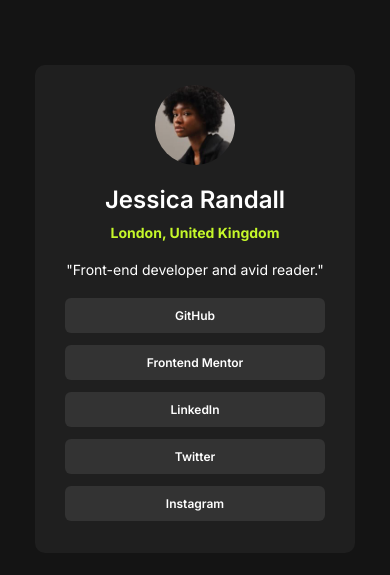
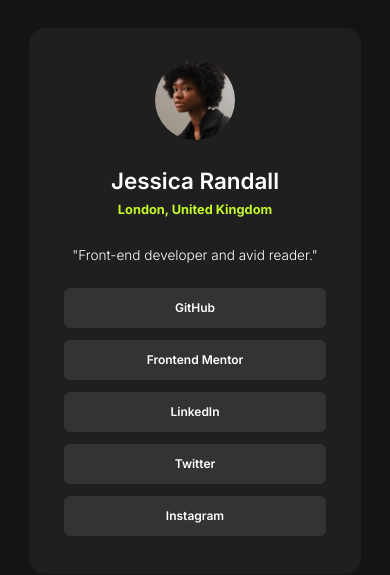
Before and after one commit to ryan-spencer1220/social-links-profile, a plain HTML site: page index.html in a window 390 px wide. Shown: the part 121-696 px from the top of the page. Drawn offline with Linux system fonts and the light colour scheme.

Commit message:
swap pixels to em/rem units, swap button elements to a tags, remove media queries

```diff
--- a/index.html
+++ b/index.html
@@ -6,6 +6,8 @@
     <link rel="icon" type="image/png" sizes="32x32" href="./assets/images/favicon-32x32.png" />
     <link rel="preconnect" href="https://fonts.googleapis.com" />
     <link rel="preconnect" href="https://fonts.gstatic.com" crossorigin />
+
+    <link rel="stylesheet" href="reset.css" />
     <link href="https://fonts.googleapis.com/css2?family=Inter:ital,opsz,wght@0,14..32,100..900;1,14..32,100..900&display=swap" rel="stylesheet" />
     <link rel="stylesheet" href="styles.css" />
     <title>Frontend Mentor | Social links profile</title>
@@ -17,11 +19,11 @@
       <h2>London, United Kingdom</h2>
       <p>"Front-end developer and avid reader."</p>
       <div class="social">
-        <p>GitHub</p>
-        <p>Frontend Mentor</p>
-        <p>LinkedIn</p>
-        <p>Twitter</p>
-        <p>Instagram</p>
+        <a>GitHub</a>
+        <a>Frontend Mentor</a>
+        <a>LinkedIn</a>
+        <a>Twitter</a>
+        <a>Instagram</a>
       </div>
     </main>
   </body>
--- /dev/null
+++ b/reset.css
@@ -0,0 +1,129 @@
+/* http://meyerweb.com/eric/tools/css/reset/
+   v2.0 | 20110126
+   License: none (public domain)
+*/
+
+html,
+body,
+div,
+span,
+applet,
+object,
+iframe,
+h1,
+h2,
+h3,
+h4,
+h5,
+h6,
+p,
+blockquote,
+pre,
+a,
+abbr,
+acronym,
+address,
+big,
+cite,
+code,
+del,
+dfn,
+em,
+img,
+ins,
+kbd,
+q,
+s,
+samp,
+small,
+strike,
+strong,
+sub,
+sup,
+tt,
+var,
+b,
+u,
+i,
+center,
+dl,
+dt,
+dd,
+ol,
+ul,
+li,
+fieldset,
+form,
+label,
+legend,
+table,
+caption,
+tbody,
+tfoot,
+thead,
+tr,
+th,
+td,
+article,
+aside,
+canvas,
+details,
+embed,
+figure,
+figcaption,
+footer,
+header,
+hgroup,
+menu,
+nav,
+output,
+ruby,
+section,
+summary,
+time,
+mark,
+audio,
+video {
+  margin: 0;
+  padding: 0;
+  border: 0;
+  font-size: 100%;
+  font: inherit;
+  vertical-align: baseline;
+}
+/* HTML5 display-role reset for older browsers */
+article,
+aside,
+details,
+figcaption,
+figure,
+footer,
+header,
+hgroup,
+menu,
+nav,
+section {
+  display: block;
+}
+body {
+  line-height: 1;
+}
+ol,
+ul {
+  list-style: none;
+}
+blockquote,
+q {
+  quotes: none;
+}
+blockquote:before,
+blockquote:after,
+q:before,
+q:after {
+  content: "";
+  content: none;
+}
+table {
+  border-collapse: collapse;
+  border-spacing: 0;
+}
--- a/styles.css
+++ b/styles.css
@@ -19,43 +19,52 @@
 .card {
   background-color: var(--var-grey-800);
   text-align: center;
-  padding: 20px;
-  border-radius: 10px;
-  width: 280px;
+  padding: 1rem;
+  border-radius: 1rem;
+  width: 100%;
+  max-width: 18.75rem;
 }
 
 .headshot {
-  width: 80px;
+  width: 5rem;
   height: auto;
-  border-radius: 50px;
+  border-radius: 50%;
+  margin: 1rem;
 }
 
 h1 {
-  font-size: 24px;
+  font-size: 1.4em;
   font-weight: 600;
-  margin-bottom: 10px;
+  margin-top: 0.75rem;
+  margin-bottom: 0.75rem;
 }
 
 h2 {
-  font-size: 14px;
+  font-size: 0.8em;
   color: var(--var-green);
   font-weight: 700;
-  margin-top: 0px;
+  margin-bottom: 1.5rem;
+}
+
+.social {
+  display: grid;
+  grid-template-columns: 1fr;
+  gap: 0;
 }
 
 p {
-  font-size: 14px;
-  font-weight: 400;
-  margin-top: 20px;
-  margin-bottom: 20px;
+  font-size: 0.85em;
+  font-weight: 300;
+  margin-top: 2rem;
+  margin-bottom: 1.2rem;
 }
 
-.social p {
+.social a {
   background-color: var(--var-grey-700);
-  padding: 10px;
-  border-radius: 6px;
-  margin: 12px 10px;
-  font-size: 12px;
+  padding: 0.85rem;
+  border-radius: 0.4rem;
+  font-size: 0.75em;
+  margin: 0.4rem 1.2rem;
   font-weight: 600;
 }
 
@@ -65,8 +74,6 @@
   color: var(--var-grey-900);
 }
 
-@media screen and (min-width: 700px) {
-  .card {
-    width: 300px;
-  }
+.social:last-child {
+  margin-bottom: 1rem;
 }
```
